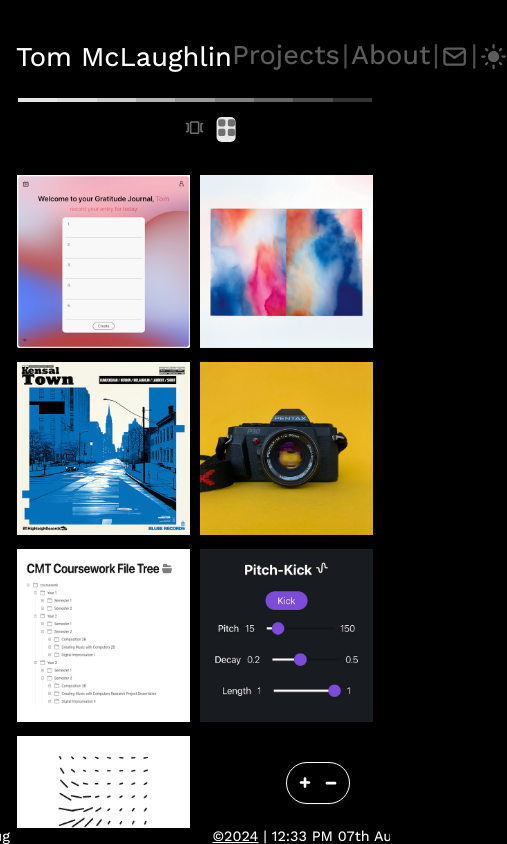
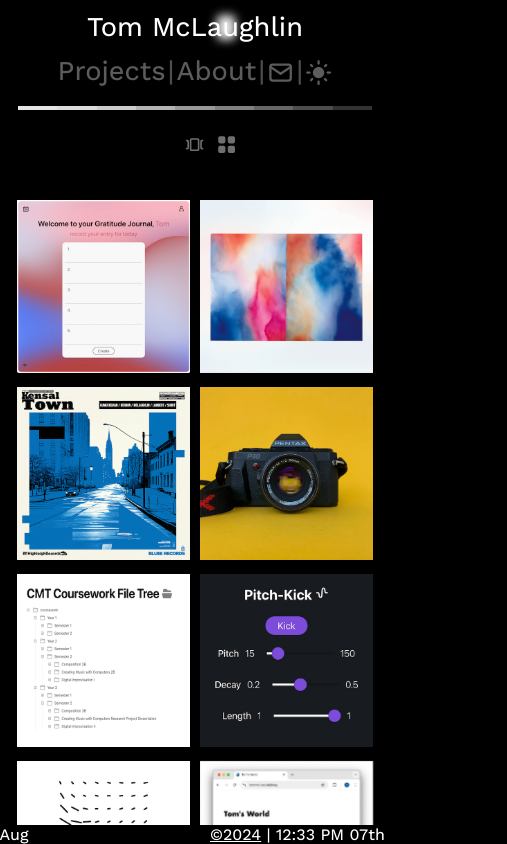
Before and after one commit to mclaughlin111/Homepage_Redesign, a React (Create React App) app: page / in a window 390 px wide. Both pictures are taken after a click on the link 226 px from the left and 130 px from the top of the page. Shown: the top 844 px of the page, 507 px wide, since content can reach past the window. Built offline with nearby package versions, Linux system fonts and the light colour scheme; no server answers; some icons are missing.

Commit message:
working, save

```diff
--- a/src/Assets/ContentData.json
+++ b/src/Assets/ContentData.json
@@ -44,5 +44,18 @@
     "description": "Playful experiment testing out CSS and Javascript",
     "link": "https://tommcl.co.uk/divgrid/",
     "image": "assets/divgrid.png"
+  },
+
+  {
+    "name": "Blog",
+    "description": "Short opinionated stories and blog posts, mostly to test out NextJS",
+    "link": "https://tommcl.co.uk/blog/",
+    "image": "assets/blog.jpeg"
+  },
+  {
+    "name": "Strava Activity",
+    "description": "Data representation site for my Strava Activity, retrieved from Stava API",
+    "link": "https://tommcl.co.uk/strava/",
+    "image": "assets/strava.png"
   }
 ]
--- a/src/Components/ContentGrid.js
+++ b/src/Components/ContentGrid.js
@@ -4,15 +4,12 @@ import "../contentgrid.css";
 import { GridToggle } from "./GridToggle";
 
 const ContentGrid = () => {
-  // const gridVW = [30, 35, 42, 55];
   const [gridSize, setGridSize] = useState(30);
   const increase = () => {
-    // Ensure the gridSize does not exceed 100vw
     setGridSize((prevSize) => Math.min(prevSize + 10, 100));
   };
 
   const decrease = () => {
-    // Ensure the gridSize does not go below 10vw
     setGridSize((prevSize) => Math.max(prevSize - 10, 10));
   };
 
@@ -27,6 +24,7 @@ const ContentGrid = () => {
       >
         {contentData.map((item) => (
           <div key={item.name} className="grid-item">
+            <div className="overlay-container">
               <a href={item.link} target="_blank" rel="noopener noreferrer">
                 <img
                   src={process.env.PUBLIC_URL + "/" + item.image}
@@ -34,6 +32,10 @@ const ContentGrid = () => {
                   className="gridImage"
                 />
               </a>
+              <div className="overlay">
+                <p className="overlay-text">{item.description}</p>
+              </div>
+            </div>
           </div>
         ))}
       </div>
--- a/src/Components/Header.js
+++ b/src/Components/Header.js
@@ -8,6 +8,7 @@ import { motion } from "framer-motion";
 import "../Styling/header.css";
 import "../headerBreakpoints.css";
 import "../headerSwitch.css";
+
 import { SquareDivs } from "./SquareDivs";
 import { DivBorder } from "./DivBorder";
 
--- a/src/Components/Tabs.js
+++ b/src/Components/Tabs.js
@@ -100,9 +100,20 @@ const Tabs = () => {
 };
 
 const TabsNav = styled.div`
-  position: relative;
+  position: sticky;
+  top: 1em; /* Adjust for desktop view */
   display: flex;
   justify-content: center;
+  z-index: 10; /* Ensure it stays above other elements */
+  border-radius: 5px; /* Optional */
+  transition: all var(--animation-header);
+
+  /* Breakpoint for mobile view */
+  @media (max-width: 600px) {
+    position: static; /* Switch to static position for mobile view */
+    top: unset;
+    padding: 0.5em 0; /* Adjust padding for better alignment */
+  }
 `;
 
 const Tab = styled.a`
@@ -124,7 +135,6 @@ const TabsHighlight = styled.div`
   border-radius: 5px;
   height: 25px;
   transition: 150ms ease-in-out;
-
   transition-property: width, transform;
 `;
 
--- a/src/Container/HomePage.js
+++ b/src/Container/HomePage.js
@@ -15,7 +15,7 @@ import { ScrollingFooter } from "../Components/ScrollingFooter.js";
 const pageRoutes = createBrowserRouter([
   {
     path: "/",
-    element: <Header />, // <Outlet /> on this component allows access to children.
+    element: <Header />,
     children: [
       {
         path: "/", // Root path for Header
--- a/src/Styling/header.css
+++ b/src/Styling/header.css
@@ -18,10 +18,12 @@
 .headerContainer {
   position: sticky;
   top: 0;
+  z-index: 99999;
 
 }
 
 .pageHeader {
+  z-index: 9999;
   height: 3.5em;
   top: 0;
   display: flex;
@@ -46,7 +48,7 @@
 .pageHeaderScroll {
   top: 0;
   height: 3em;
-
+  z-index: 9999;
   padding: 0.2em 1em;
 
   border-radius: 10px;
@@ -69,6 +71,7 @@
 }
 
 .pageHeaderScroll:hover {
+
   transform: scale(1.01);
   transition: all 200ms ease-in-out;
   backdrop-filter: blur(30px);
--- a/src/contentgrid.css
+++ b/src/contentgrid.css
@@ -1,32 +1,60 @@
-/* contentgrid.css */
 .grid-container {
   display: grid;
-  /* grid-template-columns: repeat(auto-fill, minmax(30vw, 1fr)); */
-  /* Adjust as needed */
   gap: 0.5em;
   justify-content: center;
   align-items: center;
   padding: 1em;
-
 }
 
 .grid-item {
+  position: relative;
   text-align: center;
-
 }
 
 .gridImage {
   width: 100%;
-  /* Ensure images take up the full width of the container */
   height: auto;
   box-sizing: border-box;
-  /* Include border in width and height calculations */
   border: 1px solid transparent;
-  /* Set default border to transparent */
-  transition: border 300ms ease-in-out;
-  /* border-radius: 5px; */
+  transition: border 300ms ease-in-out, transform 300ms ease-in-out;
 }
 
 .gridImage:hover {
   border: 1px solid white;
+  transform: scale(1.05);
 }
+
+.overlay-container {
+  position: relative;
+}
+
+.overlay {
+  position: absolute;
+  top: 0;
+  left: 0;
+  width: 100%;
+  height: 100%;
+  display: flex;
+  justify-content: center;
+  align-items: center;
+  background: rgba(255, 255, 255, 0.3);
+  backdrop-filter: blur(8px);
+  /* Glass-like blur */
+  opacity: 0;
+  transition: opacity 150ms ease-in-out;
+  pointer-events: none;
+  /* Avoid interfering with hover on the image */
+}
+
+.overlay-text {
+  color: black;
+  font-family: "Polymath", sans-serif;
+  font-size: 1rem;
+  text-align: center;
+  padding: 1em;
+}
+
+.overlay-container:hover .overlay {
+  opacity: 1;
+  pointer-events: auto;
+}
--- a/src/footer.css
+++ b/src/footer.css
@@ -4,7 +4,7 @@
 
     opacity: 100%;
     /* height: 100%; */
-    font-size: 0.7em;
+    font-size: 1.2em;
     z-index: 100;
     justify-content: right;
     width: 100%;
@@ -23,7 +23,7 @@
 @media screen and (max-width: 600px) {
     .footer {
         justify-content: center;
-        font-size: 0.9em;
+        font-size: 1em;
     }
 }
 
--- a/src/headerBreakpoints.css
+++ b/src/headerBreakpoints.css
@@ -16,19 +16,13 @@
 
     .title {
         font-size: 1.7rem;
-        margin-left: 0;
-        margin-bottom: 0px;
-        padding-bottom: 0px;
         text-align: center;
-        text-wrap: nowrap;
-        margin: 0px;
-
+        line-height: 1px;
     }
 
 
     .switcher {
-        /* padding-bottom: 1em; */
-
+        padding-bottom: 1em;
     }
 
     .switch,
@@ -38,9 +32,12 @@
 
     .pageHeader {
         display: flex;
-        height: 65px;
+        flex-direction: column;
+        height: auto;
         align-items: center;
-        justify-content: space-between;
+        padding: 0px;
+        margin: 0px;
+
     }
 
     .headerBorder {
@@ -53,20 +50,21 @@
         margin-top: 0;
     }
 
-    .pageHeaderScroll #switcher {
-        /* display: none; */
 
-    }
 
     /* MOBILE MEDIA .pageHeaderScroll */
     .pageHeaderScroll {
 
-        height: 3em;
-        margin-right: 0em;
-        margin-left: 0em;
+        margin-right: 1em;
+        margin-left: 1em;
 
         z-index: 2;
         transition: padding 300ms ease-in-out, margin-left 500ms ease-in-out, margin-right 500ms ease-in-out, margin-top 500ms ease-in-out, justify-content 300ms ease-in-out, border-radius 300ms ease-in-out, transform 300ms ease-in-out, box-shadow 300ms ease-in-out;
+    }
+
+    .pageHeaderScroll>.switcher {
+
+        display: none;
     }
 }
 
```
Also changed, not shown: src/Styling/headerMobile.css (added, +27 -0 lines), public/assets/strava.png (added). Lines whose indentation alone changed are shown as unchanged.
